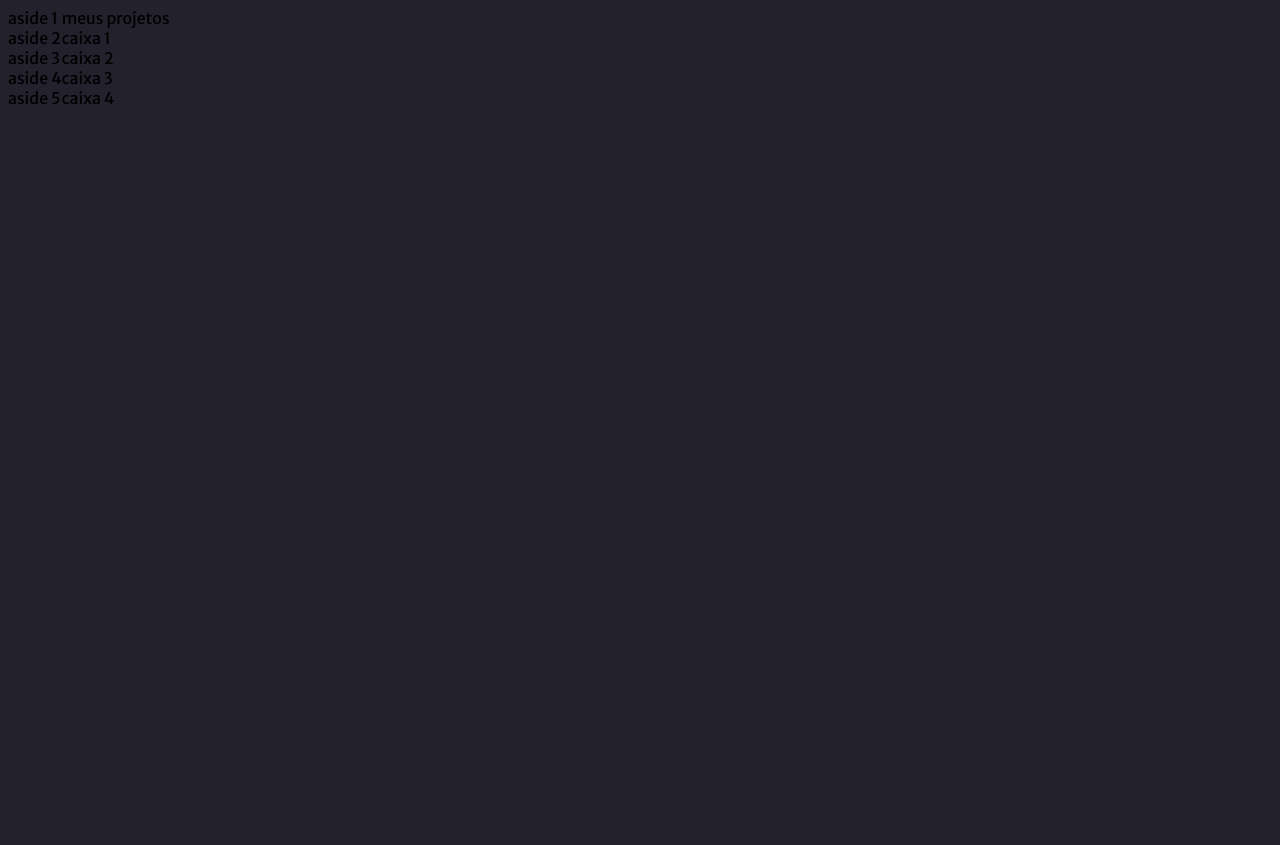
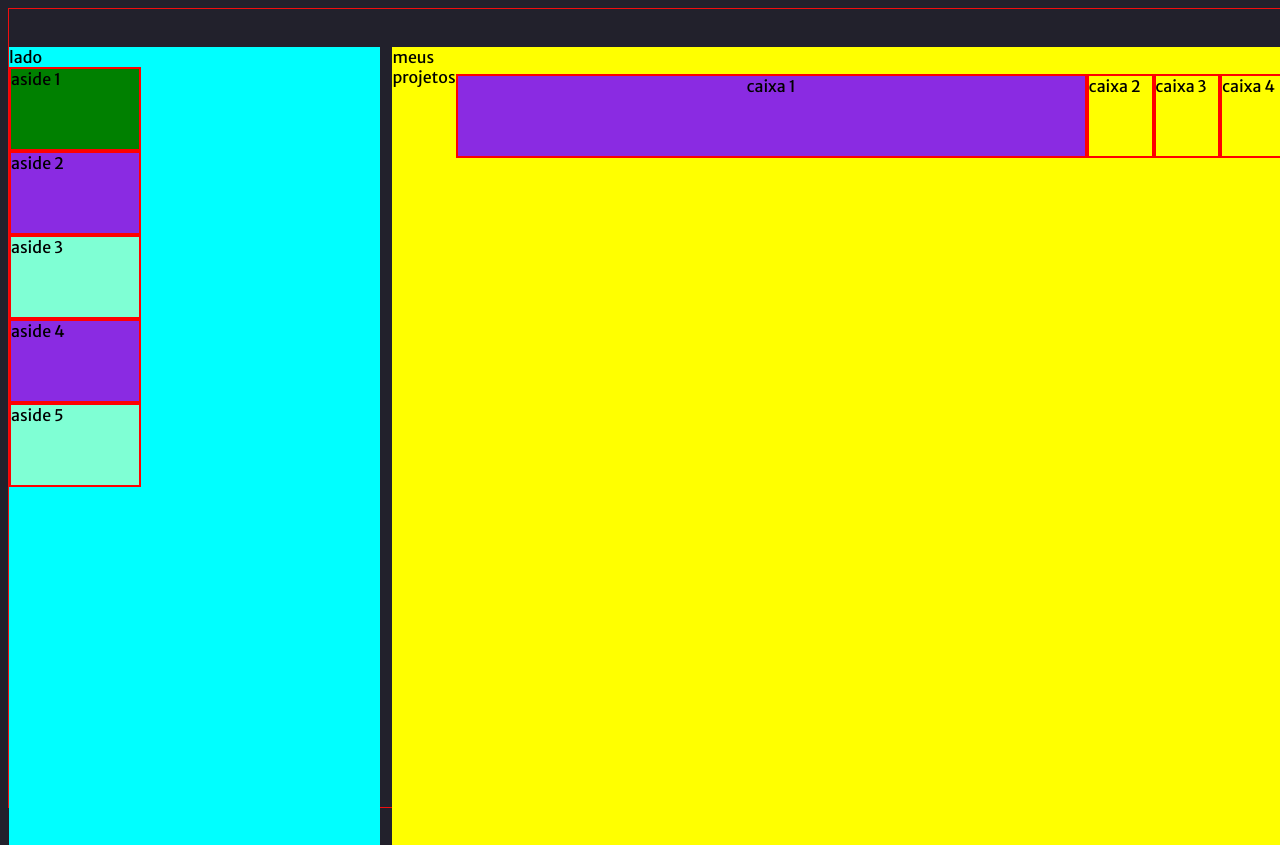
Before and after one commit to CharlesGraczcki/projetoPortif-lioAula, a plain HTML site: page index.html in a window 1280 px wide. Before the commit the page ends 800 px from the top, so only its background shows below. Drawn offline with Linux system fonts and the light colour scheme.

Commit message:
coisas que eu fiz aqui

```diff
--- a/index.html
+++ b/index.html
@@ -11,23 +11,23 @@
     <title>Document</title>
 </head>
 <body>
-    <aside id="lado">
+<div id="caixagrande">
+    <aside class="lado">lado
         <aside id="foto"> aside 1</aside>
         <aside id="links">aside 2</aside>
-        <aside id="tenologias">aside 3</aside>
+        <aside id="tecnologias">aside 3</aside>
         <aside id="xp">aside 4</aside>
         <aside id="estudo">aside 5</aside>
 
     </aside>
 
-    <main class="principal" id="M">
-        <header id="meus projetos">meus projetos</header>
+    <main class="principal" id="m">
+        <header id="meus projetos">meus projetos<br></header>
         <div class="principal" id="projeto1">caixa 1</div>
         <div class="principal" id="projeto2">caixa 2</div>
         <div class="principal" id="titulo">caixa 3</div>
         <div class="principal" id="posts">caixa 4</div>
     </main>
-
-
+</div>
 </body>
 </html>
--- a/style.css
+++ b/style.css
@@ -3,21 +3,97 @@
     --body-bg-color: #22212C;
     --text-color: #837E9F;
     --bg-cards: #302F3D;
-    --bg-techs: #CB92B1;}
+    --bg-techs: #CB92B1;
+    }
+    #caixagrande{
+        display: flex;
+        box-sizing: border-box;
+        position: relative;
+        background: #22212C;
+        border: 1px solid #f10e0e;
+        height: 100vh;
+        width: 100vw;
+}
 body{
     background-color: var(--body-bg-color);
     display: flex;
     font-family: 'Merriweather Sans', sans-serif;
+    height: 100vh;
+    width: 100vw;
 }
-.m{
-    display: grid;
-    grid-column: auto;
-    position: absolute;
-    background-color: red;
+.principal{
+    display: flex;
+    background-color: yellow;
+    margin-top: 3%;
+    height: 100%;
+    width: 70%;
+
 }
 .lado{
-    margin-right: 10%;
+    display: flex;
+    flex-direction: column;
+    background-color: aqua;
+    margin-right: 1%;
+    margin-top: 3%;
+    height: 100%;
+    width: 30%;
+
 }
+
+#projeto1{
+    display:flex;
+    flex-direction: column;
+    border: 2px solid red;
+    align-items: center;
+    background-color: blueviolet;
+    height: 10vh;
+    width: 100vw;
+
+}
+#projeto2{
+    border: 2px solid red;
+    height: 10vh;
+    width: 10vw
+}
+#titulo{
+    border: 2px solid red;
+    height: 10vh;
+    width: 10vw
+}
+#posts{
+    border: 2px solid red;
+    height: 10vh;
+    width: 10vw
+
+}
+
 #foto{
-    display: grid;
+    background-color: green;
+    height: 10vh;
+    width: 10vw;
+    border: 2px solid red;
 }
+#links{
+    border: 2px solid red;
+    background-color: blueviolet;
+    height: 10vh;
+    width: 10vw;
+}
+    #tecnologias{
+        border: 2px solid red;
+        background-color: aquamarine;
+        height: 10vh;
+        width: 10vw;
+    }
+    #xp{
+        border: 2px solid red;
+        background-color: blueviolet;
+        height: 10vh;
+        width: 10vw;
+    }
+    #estudo{
+        border: 2px solid red;
+        background-color: aquamarine;
+        height: 10vh;
+        width: 10vw;
+    }
```
